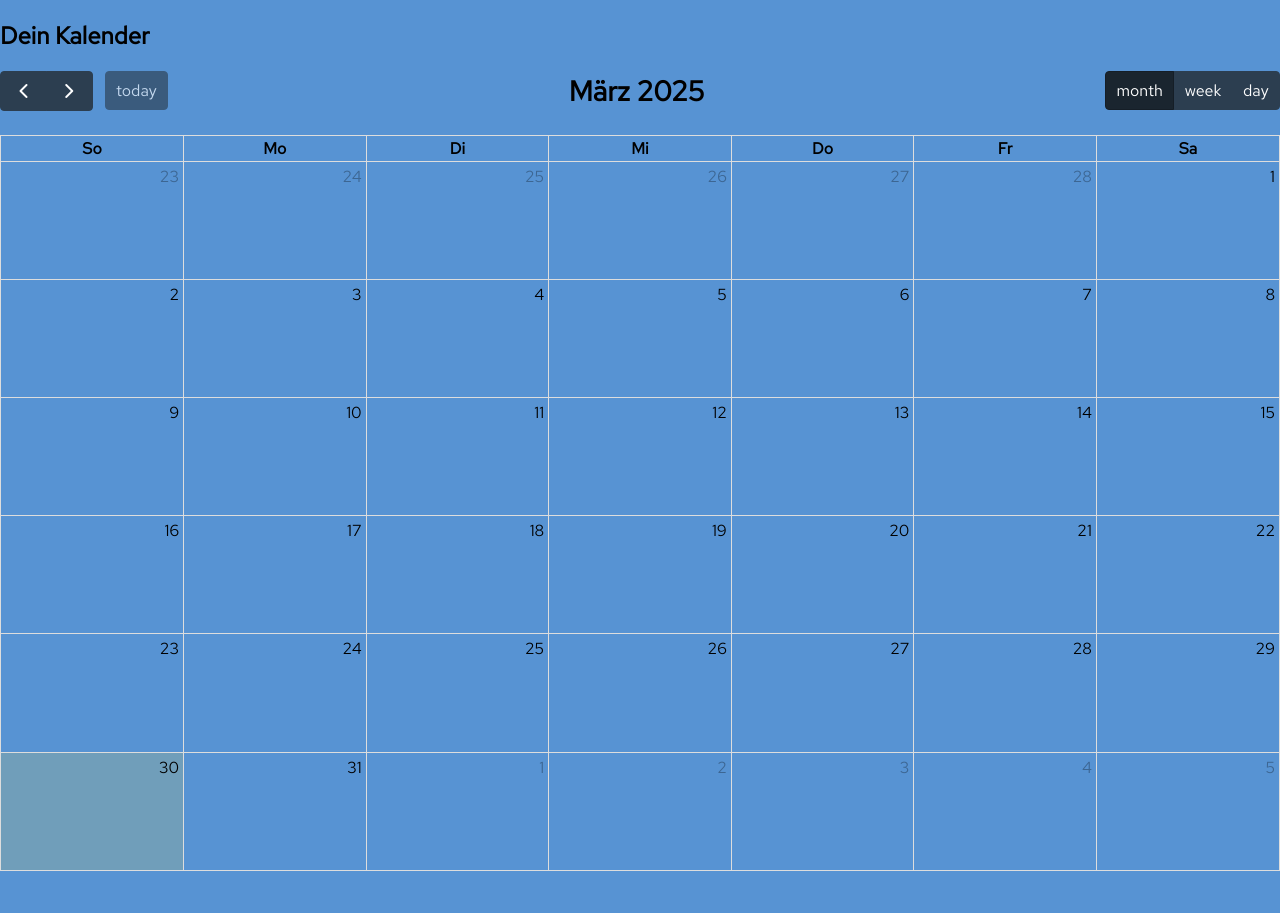
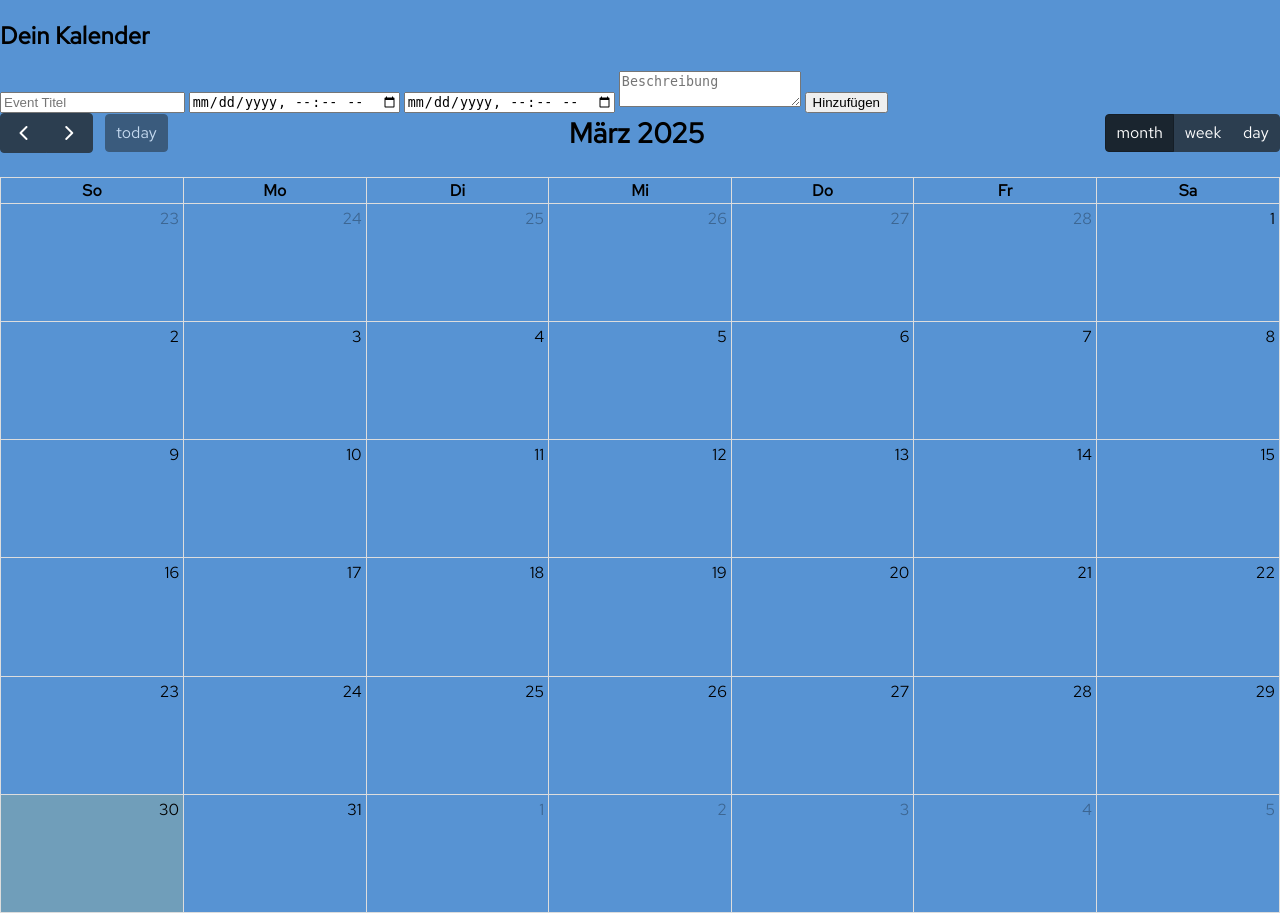
Before and after one commit to CanePlayz/RPTU4You, a Django app: page /kalender/ in a window 1280 px wide. Shown: the part 102-1015 px from the top of the page. Before the commit the page ends 973 px from the top, so only its background shows below. Run offline with Django 5.2, Linux system fonts and the light colour scheme; a user stored in the database is signed in; tables that the repository leaves empty hold one stand-in row (values such as "Sample post"); lists and menus that the app fills with data are empty.

Commit message:
Kalender: Löschen hinzugefügt

```diff
--- a/frontend/rptu4you/news/templates/news/calendar.html
+++ b/frontend/rptu4you/news/templates/news/calendar.html
@@ -35,42 +35,114 @@
 
 {% block content %}
   <h2>Dein Kalender</h2>
+  <form id="eventForm">
+    <input type="text" id="eventTitle" placeholder="Event Titel" required>
+    <input type="datetime-local" id="eventStart" required>
+    <input type="datetime-local" id="eventEnd">
+    <textarea id="eventDescription" placeholder="Beschreibung"></textarea>
+    <button type="submit">Hinzufügen</button>
+  </form>
+  <div id="calendar"></div>
 
-  <div id="calendar"></div>
+  <!-- CSRF-Token versteckt für JS abrufbar machen -->
+  <input type="hidden" id="csrfToken" value="{{ csrf_token }}">
 
   <!-- FullCalendar Styles und Scripts -->
   <link href="https://cdn.jsdelivr.net/npm/fullcalendar@5.11.3/main.min.css" rel="stylesheet">
   <script src="https://cdn.jsdelivr.net/npm/fullcalendar@5.11.3/main.min.js"></script>
   <script>
-  document.addEventListener('DOMContentLoaded', function() {
-    var calendarEl = document.getElementById('calendar');
+    document.addEventListener("DOMContentLoaded", function () {
+    var calendarEl = document.getElementById("calendar");
+    var csrfToken = document.getElementById("csrfToken").value;
+    var currentUserId = "{{ request.user.id }}";  // Hole die Benutzer-ID aus dem Template
+
     var calendar = new FullCalendar.Calendar(calendarEl, {
-      initialView: 'dayGridMonth',
+        initialView: "dayGridMonth",
         headerToolbar: {
-        left: 'prev,next today',
-        center: 'title',
-        right: 'dayGridMonth,timeGridWeek,timeGridDay'
+            left: "prev,next today",
+            center: "title",
+            right: "dayGridMonth,timeGridWeek,timeGridDay",
         },
-      locale: 'de',
+        locale: "de",
         editable: false,
-      events: '/api/calendar-events/',
-      eventDidMount: function(info) {
-        // Titel und Beschreibung anpassen
-        var titleEl = info.el.querySelector('.fc-event-title');
-        var description = info.event.extendedProps.description || info.event._def.extendedProps.description || ''; // Fallback fÃ¼r direkte description
+        events: "/api/calendar-events/",
+        eventDidMount: function (info) {
+            var description = info.event.extendedProps.description || "";
+            var titleEl = info.el.querySelector(".fc-event-title");
+            if (titleEl) {
+                titleEl.innerHTML = `${info.event.title}<br><span class="event-description">${description}</span>`;
+            }
 
-        if (titleEl) {
-          // Wenn description leer ist, nur den Titel anzeigen, sonst Titel + Beschreibung
-          if (description) {
-            titleEl.innerHTML = `${info.event.title}<br><span class="event-description">${description}</span>`;
+            // Überprüfe, ob der Event-Besitzer der aktuelle Benutzer ist
+            if (info.event.extendedProps.user_id == currentUserId) {
+                var deleteBtn = document.createElement("span");
+                deleteBtn.innerHTML = "❌";
+                deleteBtn.style.cursor = "pointer";
+                deleteBtn.style.marginLeft = "5px";
+                deleteBtn.style.color = "red";
+
+                deleteBtn.onclick = function () {
+                    if (confirm("Willst du dieses Event wirklich löschen?")) {
+                        fetch(`/api/delete-event/${info.event.id}/`, {
+                            method: "POST",
+                            headers: {
+                                "X-CSRFToken": csrfToken,
+                                "Content-Type": "application/json",
+                            },
+                        })
+                        .then(response => response.json())
+                        .then(data => {
+                            if (data.success) {
+                                // Event korrekt entfernen
+                                calendar.getEventById(info.event.id).remove(); // Event aus dem Kalender entfernen
+                                location.reload();
                             } else {
-            titleEl.innerHTML = info.event.title; // Kein <br> bei leerer Beschreibung
+                                alert("Löschen fehlgeschlagen: " + data.error);
                             }
+                        })
+                        .catch(error => console.error("Fehler:", error));
                     }
+                };
+                info.el.appendChild(deleteBtn);
             }
+        },
     });
+
+    // Events erneut abrufen, wenn Kalender geladen wird
     calendar.render();
+
+    // Event-Erstellung
+    document.getElementById("eventForm").addEventListener("submit", function(event) {
+        event.preventDefault();
+        var title = document.getElementById("eventTitle").value;
+        var start = document.getElementById("eventStart").value;
+        var end = document.getElementById("eventEnd").value || null;
+        var description = document.getElementById("eventDescription").value;
+
+        fetch("/api/create-event/", {
+            method: "POST",
+            headers: {
+                "Content-Type": "application/json",
+                "X-CSRFToken": csrfToken
+            },
+            body: JSON.stringify({
+                title: title,
+                start: start,
+                end: end,
+                description: description
+            })
+        })
+        .then(response => response.json())
+        .then(data => {
+            if (data.message) {
+                alert("Event hinzugefügt!");
+                calendar.refetchEvents(); // Kalender nach dem Erstellen des Events aktualisieren
+            } else {
+                alert("Fehler: " + data.error);
+            }
+        })
+        .catch(error => console.error("Fehler beim Erstellen des Events:", error));
+    });
 });
   </script>
-
 {% endblock %}
--- a/frontend/rptu4you/news/views/views.py
+++ b/frontend/rptu4you/news/views/views.py
@@ -5,8 +5,11 @@ from django.contrib import messages
 from django.contrib.auth import authenticate, login, logout
 from django.contrib.auth.decorators import login_required
 from django.http import HttpRequest, HttpResponse, JsonResponse
-from django.shortcuts import redirect, render
+from django.shortcuts import redirect, render, get_object_or_404
+from django.views.decorators.csrf import csrf_protect
+from django.views.decorators.http import require_POST
 
+import json
 from ..forms import PreferencesForm, UserCreationForm2
 from ..models import News,CalendarEvent
 
@@ -98,13 +101,55 @@ def calendar_events(request):
 
     event_data = [
         {
+            "id": event.id,  # Hier wird die id des Events hinzugefügt
             "title": event.title,
             "start": event.start.isoformat(),
             "end": event.end.isoformat() if event.end else None,
-            "description": event.description
+            "description": event.description,
+            "user_id": event.user.id if event.user else None
         }
         for event in events
     ]
 
     return JsonResponse(event_data, safe=False)
-    #return JsonResponse({"events": event_data})
+
+
+@csrf_protect  # CSRF-Schutz aktivieren
+@login_required
+def create_event(request):
+    if request.method == "POST":
+        try:
+            data = json.loads(request.body)
+            title = data.get("title")
+            start = data.get("start")
+            end = data.get("end")
+            description = data.get("description", "")
+
+            if not title or not start:
+                return JsonResponse({"error": "Titel und Startzeit sind erforderlich."}, status=400)
+
+            CalendarEvent.objects.create(
+                user=request.user,  # Event gehört dem aktuellen Nutzer
+                title=title,
+                start=start,
+                end=end if end else None,
+                description=description
+            )
+
+            return JsonResponse({"message": "Event erfolgreich gespeichert."}, status=201)
+        except json.JSONDecodeError:
+            return JsonResponse({"error": "Ungültige JSON-Daten."}, status=400)
+
+    return JsonResponse({"error": "Methode nicht erlaubt."}, status=405)
+
+@login_required
+@require_POST  # Erlaubt nur POST-Anfragen
+@csrf_protect  # Stellt sicher, dass CSRF-Token geprüft wird
+def delete_event(request, event_id):
+    event = get_object_or_404(CalendarEvent, id=event_id)
+
+    if event.user == request.user or request.user.is_staff:
+        event.delete()
+        return JsonResponse({"success": True})
+    else:
+        return JsonResponse({"success": False, "error": "Keine Berechtigung"}, status=403)
--- a/frontend/rptu4you/settings.py
+++ b/frontend/rptu4you/settings.py
@@ -125,7 +125,7 @@ AUTH_PASSWORD_VALIDATORS = [
 
 LANGUAGE_CODE = "en-us"
 
-TIME_ZONE = "UTC"
+TIME_ZONE = "Europe/Berlin"
 
 USE_I18N = True
 
--- a/frontend/rptu4you/urls.py
+++ b/frontend/rptu4you/urls.py
@@ -33,4 +33,6 @@ urlpatterns = [
     path("preferences/", views.update_preferences, name="preferences"),
     path("kalender/", views.calendar_page, name="calendar_page"),
     path("api/calendar-events/", views.calendar_events, name="calendar_events"),
+    path("api/create-event/", views.create_event, name="create_event"),
+    path("api/delete-event/<int:event_id>/", views.delete_event, name="delete_event"),
 ]
```
Lines whose indentation alone changed are shown as unchanged.
